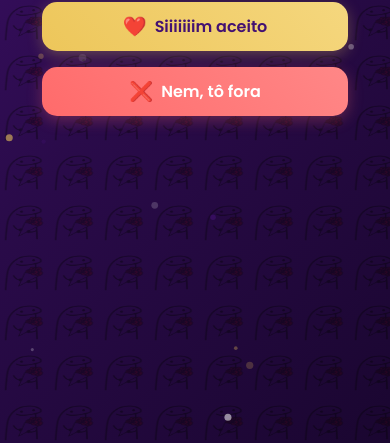
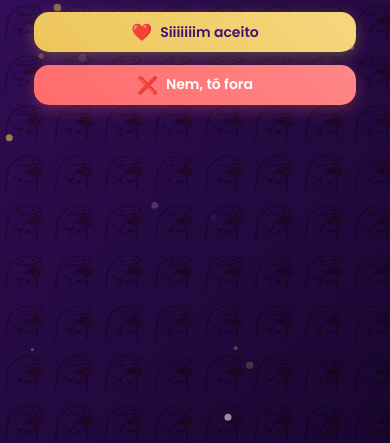
Before and after one commit to 4ndre-silva/Pedido-de-Date, a plain HTML site: page index.html in a window 390 px wide. Shown: the part 401-844 px from the top of the page. Drawn offline with nearby package versions, Linux system fonts and the light colour scheme.

Commit message:
Update style.css

```diff
--- a/style.css
+++ b/style.css
@@ -228,16 +228,16 @@ h1 {
 
     .buttons {
         flex-direction: column;
-        gap: 1rem;
+        gap: 0.8rem;
         width: 100%;
-        padding: 0 1rem;
+        padding: 0 0.5rem;
     }
 
     .btn {
         width: 100%;
         justify-content: center;
-        padding: 10px 20px;
-        font-size: 16px;
+        padding: 8px 16px;
+        font-size: 14px;
     }
 
     .typewriter {
@@ -340,8 +340,8 @@ h1 {
     }
 
     .btn {
-        font-size: 14px;
-        padding: 8px 16px;
+        font-size: 13px;
+        padding: 6px 12px;
     }
 
     .typewriter {
@@ -362,8 +362,8 @@ h1 {
     }
 
     .btn {
-        font-size: 16px;
-        padding: 10px 20px;
+        font-size: 14px;
+        padding: 7px 14px;
     }
 
     .typewriter {
@@ -382,7 +382,8 @@ h1 {
     }
 
     .btn {
-        font-size: 17px;
+        font-size: 15px;
+        padding: 8px 16px;
     }
 
     .typewriter {
```
